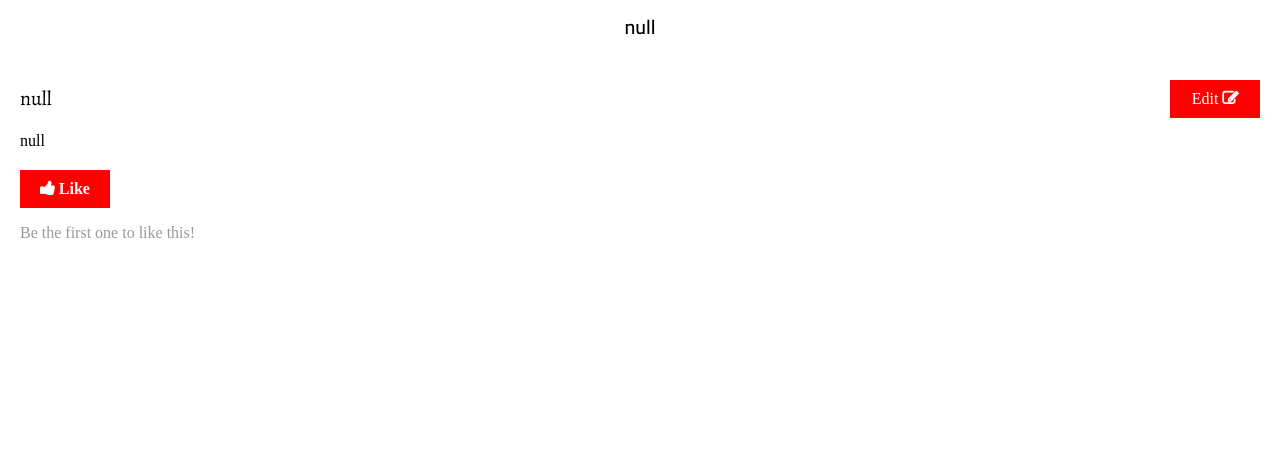
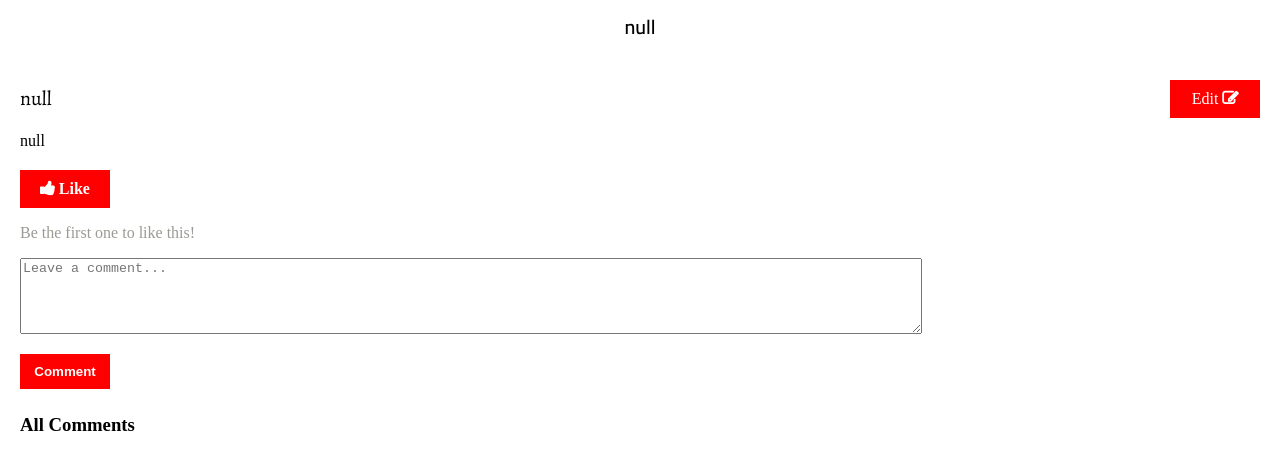
Before and after one commit to Gali-Madhan-Kumar/Scribbler, a plain HTML site: page html/post.html in a window 1280 px wide. Shown: the part 86-556 px from the top of the page. Drawn offline with nearby package versions, Linux system fonts and the light colour scheme; a web font is replaced by a local one.

Commit message:
now user can comment on the post

```diff
--- a/html/post.html
+++ b/html/post.html
@@ -12,6 +12,7 @@
     <link rel="stylesheet" href="../styles/common.css">
     <link rel="stylesheet" href="../styles/post.css">
 </head>
+
 <body>
     <div id="header">
         <div class="logo">
@@ -28,8 +29,15 @@
     <div id="signin_modal" class="modal"></div>
     <div id="post"></div>
     <div id="likepost"></div>
+    <div id="comment_box">
+        <textarea placeholder="Leave a comment..."></textarea>
+        <button id="comment_btn" onclick="addComment()">Comment</button>
+    </div>
+    <h3>All Comments</h3>
+    <div id="allcomments"></div>
 
     <script src="../scripts/common.js"></script>
     <script src="../scripts/post.js"></script>
 </body>
+
 </html>
--- a/scripts/post.js
+++ b/scripts/post.js
@@ -51,3 +51,8 @@ function like() {
 	}
 	document.getElementsByClassName('fa-thumbs-up')[0].innerHTML = ' Liked';
 }
+function addComment() {
+	var comment = document.getElementsByTagName('textarea')[0].value;
+	document.getElementById('allcomments').innerHTML = '<p>' + comment + '</p>' + document.getElementById('allcomments').innerHTML;
+	document.getElementsByTagName('textarea')[0].value = '';
+}
--- a/styles/post.css
+++ b/styles/post.css
@@ -53,3 +53,41 @@ span {
 #likepost p {
     color: #9B9A94;
 }
+#comment_box {
+    display: flex;
+    flex-direction: column;
+}
+textarea {
+    width: 70%;
+    min-height: 70px;
+    margin: 20px;
+    margin-top: 0px;
+}
+textarea:focus {
+    outline: none;
+}
+#comment_btn {
+    padding: 10px;
+    margin: 20px;
+    margin-top: 0px;
+    background-color: red;
+    border: none;
+    color: white;
+    font-weight: 600;
+    width: 90px;
+}
+h3 {
+    margin: 5px 20px;
+}
+#allcomments {
+    width: 70%;
+    margin: 15px 20px;
+    background-color: grey;
+    display: flex;
+    flex-direction: column;
+}
+#allcomments p {
+    margin: 10px;
+    background-color: white;
+    padding: 20px;
+}
```
